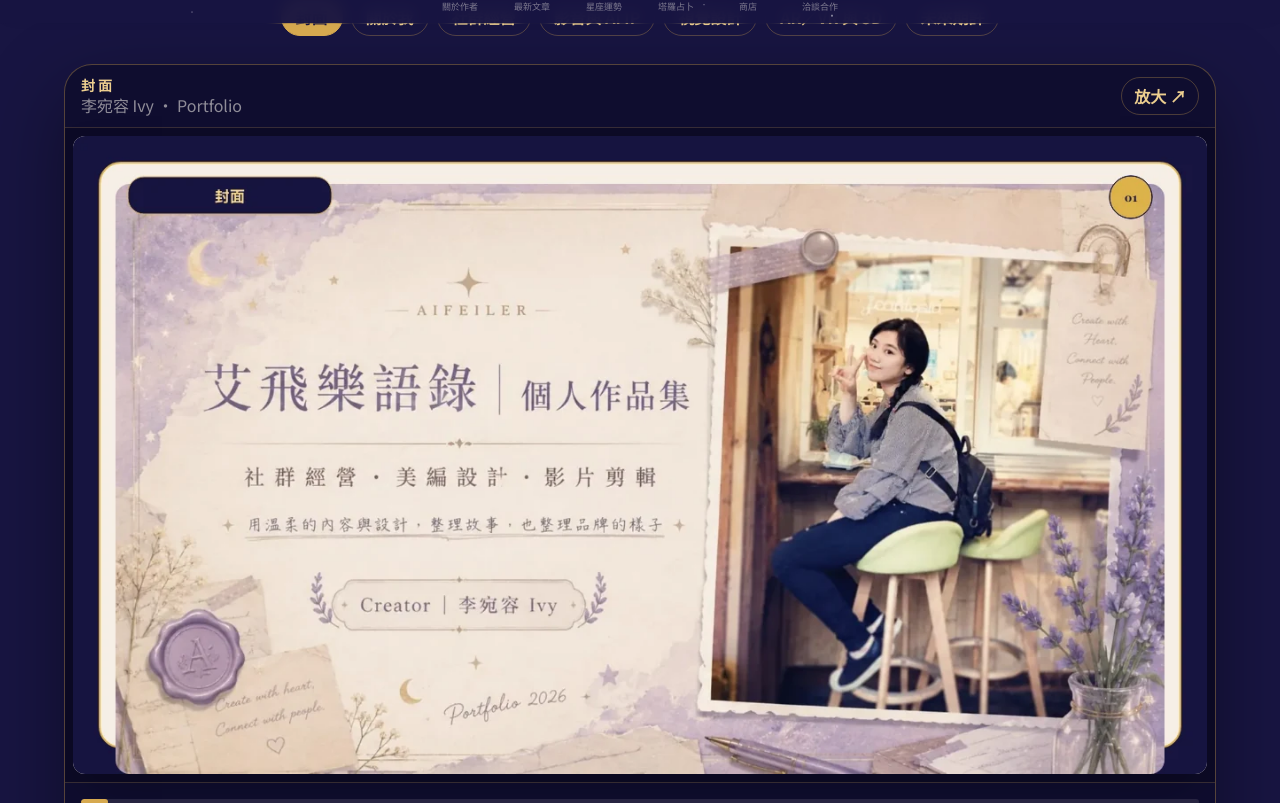
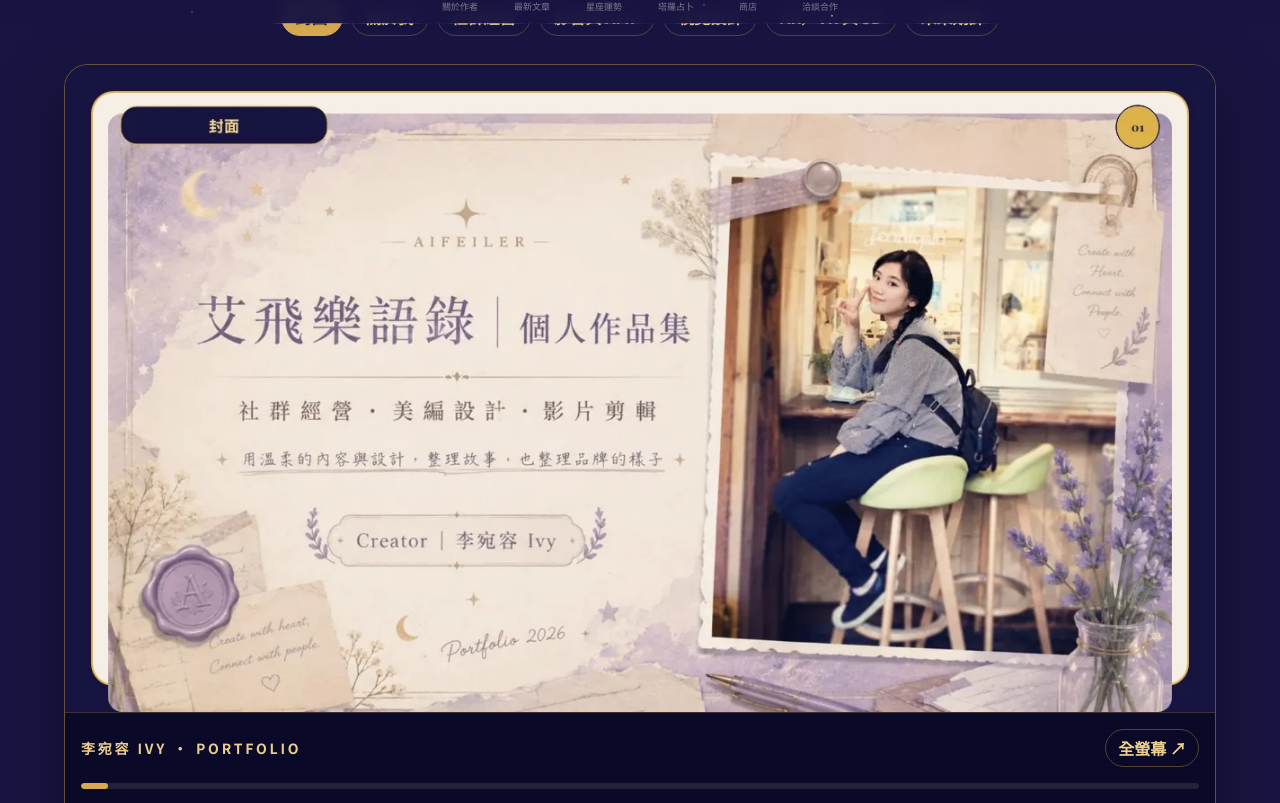
Before and after one commit to kitty840219-web/claude-, a Next.js app: page /portfolio in a window 1280 px wide. Shown: the part 777-1580 px from the top of the page. Built offline with nearby package versions, Linux system fonts and the light colour scheme; no server answers; a web font is replaced by a local one.

Commit message:
Simplify portfolio presentation viewer

```diff
--- a/components/PortfolioGallery.tsx
+++ b/components/PortfolioGallery.tsx
@@ -11,10 +11,6 @@ const CHAPTERS = [
   { page: 13, label: "影音與 AI IP" }, { page: 19, label: "視覺設計" },
   { page: 37, label: "AR／VR 與 3D" }, { page: 41, label: "未來期許" },
 ];
-
-function chapterFor(page: number) {
-  return [...CHAPTERS].reverse().find((chapter) => page >= chapter.page)?.label ?? "作品集";
-}
 
 export default function PortfolioGallery() {
   const [page, setPage] = useState(1);
@@ -54,13 +50,13 @@ export default function PortfolioGallery() {
           })}
         </div>
 
-        <div className="mt-7 overflow-hidden rounded-[1.75rem] border border-gold/35 bg-[#0f0d2f] shadow-[0_28px_80px_rgba(0,0,0,0.4)]">
-          <div className="flex items-center justify-between border-b border-gold/20 px-4 py-3 sm:px-6">
-            <div><p className="text-xs font-bold tracking-[0.22em] text-gold-light">{chapterFor(page)}</p><p className="mt-0.5 text-sm text-paper/55">李宛容 Ivy · Portfolio</p></div>
-            <button type="button" onClick={() => setExpanded(true)} className="rounded-full border border-gold/30 px-3 py-2 text-sm font-semibold text-gold-light hover:bg-gold hover:text-night-dark" aria-label="全螢幕放大目前頁面">放大 ↗</button>
-          </div>
-          <div className="bg-black/20 p-2 sm:p-5"><div className="overflow-hidden rounded-xl bg-paper shadow-2xl"><Image key={page} src={asset(portfolioImage(page))} alt={`李宛容作品集第 ${page} 頁`} width={1600} height={900} sizes="(min-width: 1024px) 1100px, 100vw" className="h-auto w-full" priority={page <= 2} /></div></div>
-          <div className="border-t border-gold/20 px-4 py-4 sm:px-6">
+        <div className="mt-7 overflow-hidden rounded-[1.5rem] border border-gold/45 bg-[#0b0928] shadow-[0_24px_70px_rgba(0,0,0,0.35)]">
+          <div className="bg-paper"><Image key={page} src={asset(portfolioImage(page))} alt={`李宛容作品集第 ${page} 頁`} width={1600} height={900} sizes="(min-width: 1024px) 1150px, 100vw" className="h-auto w-full" priority={page <= 2} /></div>
+          <div className="border-t border-gold/25 px-4 py-4 sm:px-6 sm:py-5">
+            <div className="mb-4 flex items-center justify-between gap-3">
+              <p className="text-xs font-bold tracking-[0.2em] text-gold-light">李宛容 IVY · PORTFOLIO</p>
+              <button type="button" onClick={() => setExpanded(true)} className="rounded-full border border-gold/35 px-3 py-2 text-sm font-semibold text-gold-light transition hover:bg-gold hover:text-night-dark" aria-label="全螢幕放大目前頁面">全螢幕 ↗</button>
+            </div>
             <div className="mb-4 h-1.5 overflow-hidden rounded-full bg-paper/10"><div className="h-full rounded-full bg-gold transition-all" style={{ width: `${(page / TOTAL_PAGES) * 100}%` }} /></div>
             <div className="grid grid-cols-[1fr_auto_1fr] items-center gap-2 sm:gap-3">
               <button type="button" onClick={() => goTo(page - 1)} disabled={page === 1} className="justify-self-start rounded-full border border-gold/35 px-3 py-2.5 text-sm font-bold text-gold-light disabled:cursor-not-allowed disabled:opacity-30 sm:px-4">← 上一頁</button>
```
